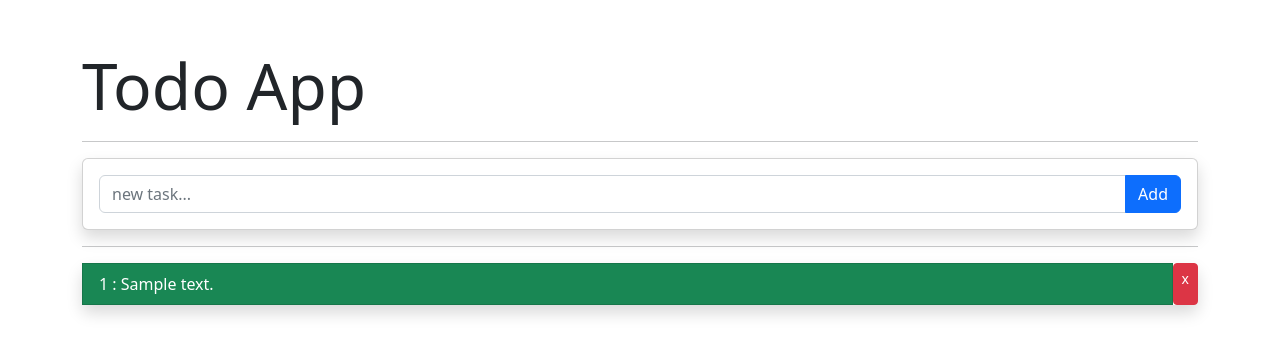
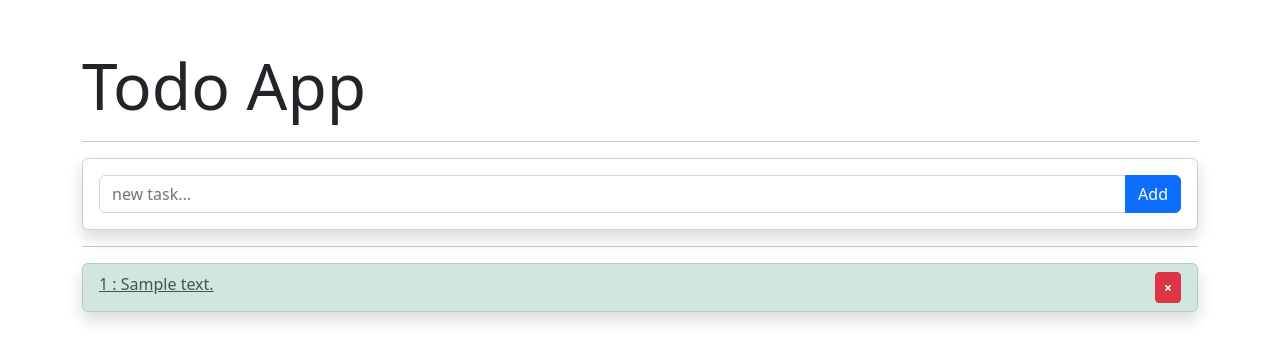
Before and after one commit to bdiazc90/flask-todoapp-sqlite, a Flask app: page / in a window 1280 px wide. Shown: the top 362 px of the page. Run offline with Flask 2, Linux system fonts and the light colour scheme; tables that the repository leaves empty hold one stand-in row (values such as "Sample post").

Commit message:
fixed bootstrap

```diff
--- a/app.py
+++ b/app.py
@@ -70,12 +70,16 @@ def task(id = None):
 @app.route("/done", methods=["POST"])
 def done():
     task_id = request.form.get("id")
+    next = request.form.get("next")
     task = Task.query.get(task_id)
     if task == None:
         return redirect("/")
     # Si existe la tarea:
     task.doneAt = datetime.now()
     db.session.commit()
+    # finish:
+    if next != None:
+        return redirect(next)
     return redirect("/task/" + str(task_id))
 
 @app.route("/delete/<int:id>")
--- a/templates/index.html
+++ b/templates/index.html
@@ -25,15 +25,33 @@
 
         <ul class="list-group shadow">
             {% for task in lista_tareas  %}
-            <div class="d-flex">
-                <a class="list-group-item list-group-item-action {% if task.doneAt != None %} bg-success text-white {% endif %} {% if task.deletedAt != None %} bg-danger text-white {% endif %}" aria-current="true" href="{{ url_for('task', id=task.id) }}">
+            {% if task.deletedAt != None %}
+            <li class="list-group-item list-group-item-danger">
+                <a class="list-group-item-action" href="{{ url_for('task', id=task.id) }}">
                     {{ task.id }} : {{ task.text }}
                 </a>
-                {% if task.deletedAt == None %}
-                <a class="btn btn-sm btn-danger" href="/delete/{{ task.id }}">x</a>
-                {% endif %}
-            </div>
-
+            </li>
+            {% elif task.doneAt != None %}
+            <li class="list-group-item list-group-item-success">
+                <a class="list-group-item-action" href="{{ url_for('task', id=task.id) }}">
+                    {{ task.id }} : {{ task.text }}
+                </a>
+                <a class="btn btn-sm btn-danger float-end fw-bold" href="/delete/{{ task.id }}">&times;</a>
+            </li>
+            {% else %}
+            <li class="list-group-item">
+                <a class="list-group-item-action" href="{{ url_for('task', id=task.id) }}">
+                    {{ task.id }} : {{ task.text }}
+                </a>
+                <a class="btn btn-sm btn-danger float-end fw-bold" href="/delete/{{ task.id }}">&times;</a>
+                <span class="float-end">&nbsp;</span>
+                <form action="/done" method="post" class="d-inline">
+                    <input type="hidden" name="id" value="{{ task.id }}">
+                    <input type="hidden" name="next" value="/">
+                    <button type="submit" class="btn btn-sm btn-success float-end fw-bold">&check;</button>
+                </form>
+            </li>
+            {% endif %}
             {% endfor  %}
         </ul>
     </div>
```
